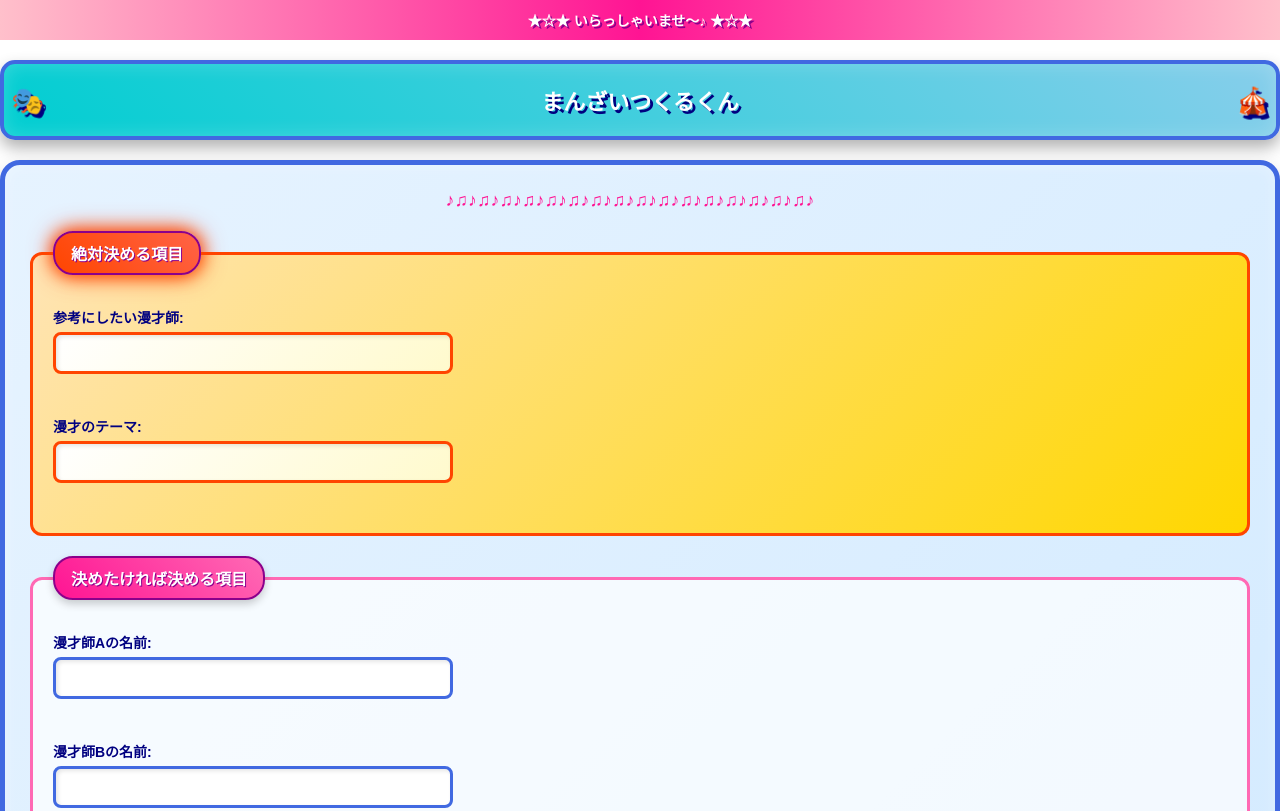
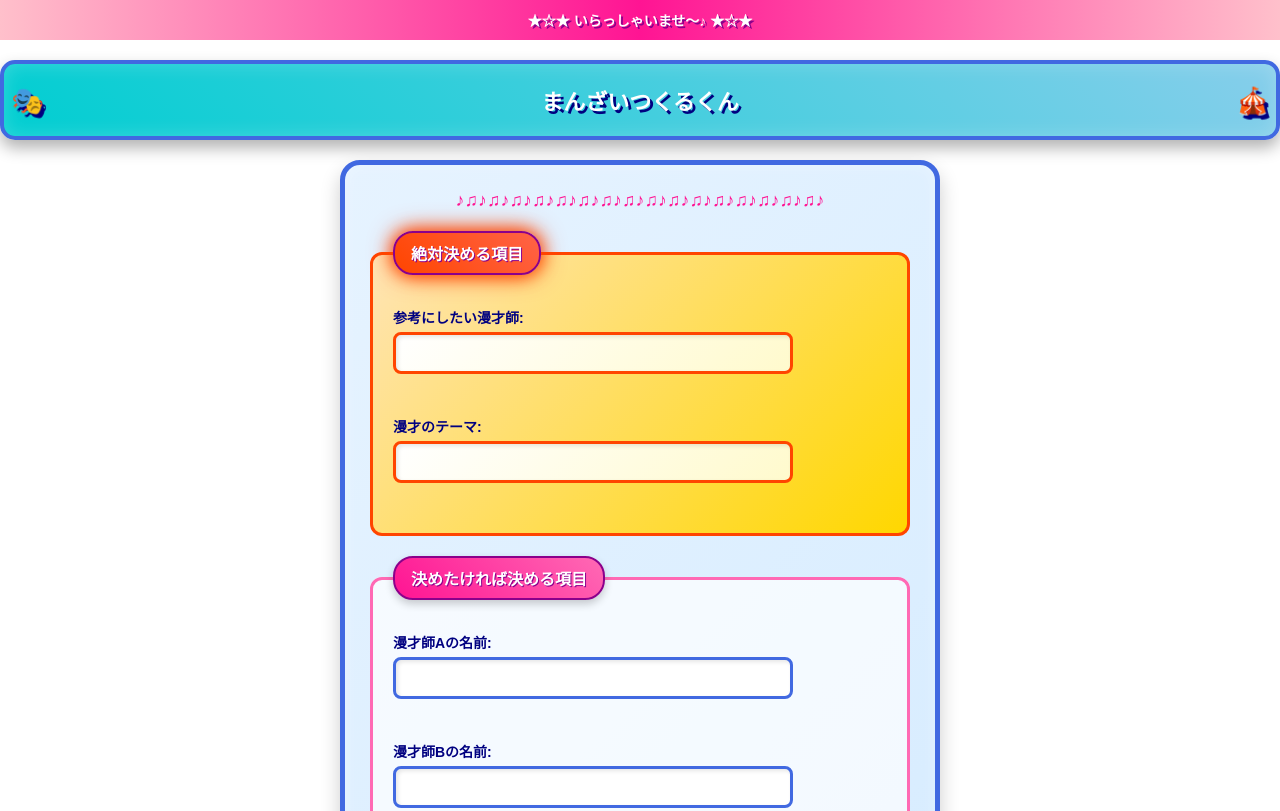
Before and after one commit to m02uku/manzai-tsukuru-kun, a website: page public/index.html in a window 1280 px wide. Shown: the top 811 px of the page. Drawn offline with Linux system fonts and the light colour scheme; files that its build step writes are made by us from their sources; files whose address does not match are found by name; a web font is replaced by a local one.

Commit message:
Improve layout and responsiveness of form and response sections in HTML and CSS

```diff
--- a/public/index.html
+++ b/public/index.html
@@ -2,6 +2,7 @@
 <html lang="ja">
     <head>
         <meta charset="UTF-8" />
+        <meta name="viewport" content="width=device-width, initial-scale=1.0" />
         <title>まんざいつくるくん</title>
         <link rel="stylesheet" href="/static/style.css" />
     </head>
--- a/public/style.css
+++ b/public/style.css
@@ -141,9 +141,12 @@ body::after {
     border: 5px solid #4169e1;
     border-radius: 20px;
     padding: 25px;
-    margin: 20px 0;
+    margin: 20px auto;
     position: relative;
     box-shadow: 0 10px 20px rgba(0, 0, 0, 0.2), inset 0 0 15px rgba(255, 255, 255, 0.3);
+    max-width: 600px;
+    width: 100%;
+    box-sizing: border-box;
 }
 
 /* 装飾ライン */
@@ -155,6 +158,15 @@ body::after {
     font-size: 18px;
     margin-bottom: 15px;
     animation: slide 5s infinite linear;
+    overflow-x: auto;
+    white-space: nowrap;
+    width: 100%;
+    scrollbar-width: none; /* Firefox */
+    -ms-overflow-style: none; /* IE 10+ */
+}
+#gemini-form::before::-webkit-scrollbar {
+    display: none;
+}
 }
 
 @keyframes slide {
@@ -173,6 +185,9 @@ fieldset {
     padding: 20px;
     background: rgba(255, 255, 255, 0.7);
     position: relative;
+    width: 100%;
+    max-width: 100%;
+    box-sizing: border-box;
 }
 
 legend {
```
